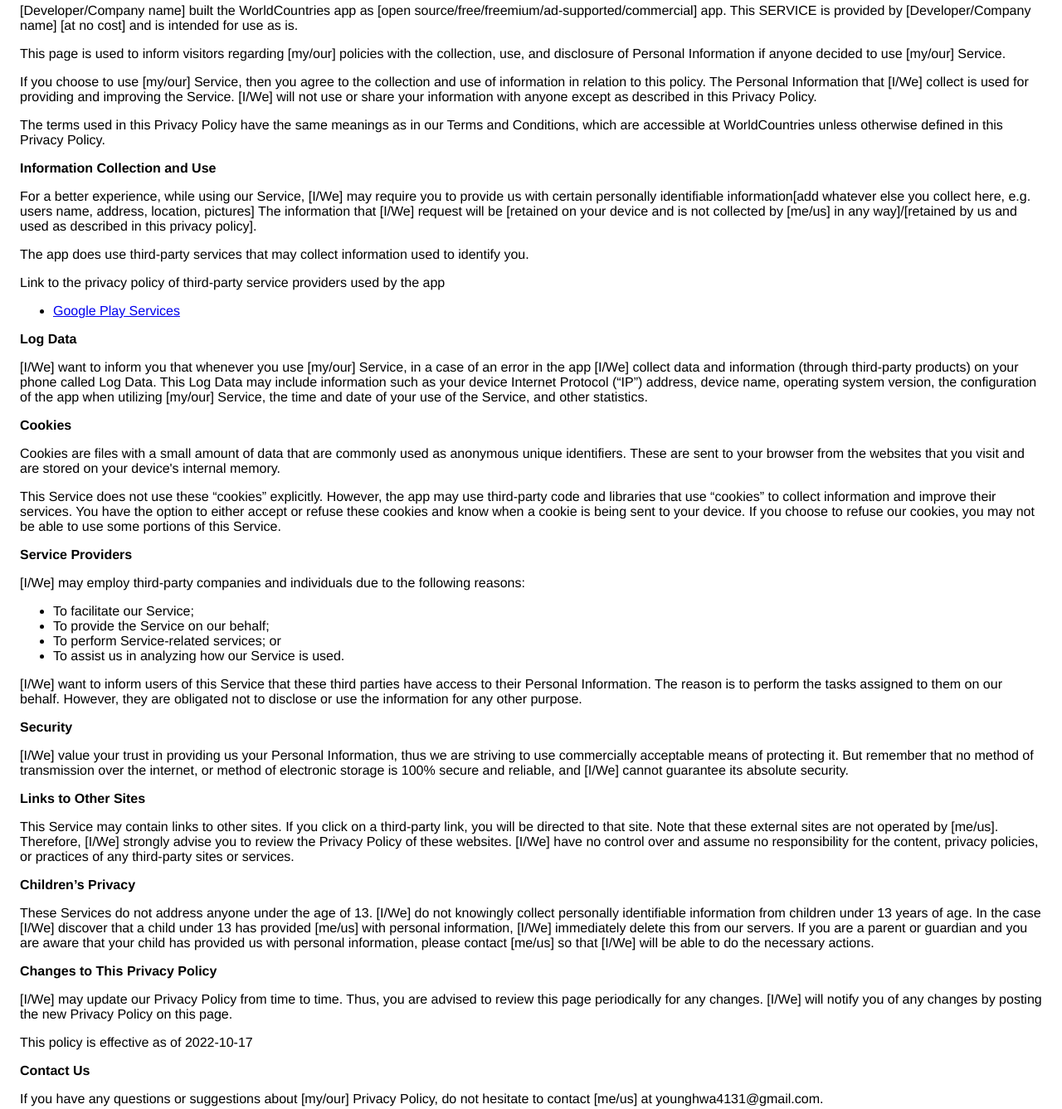
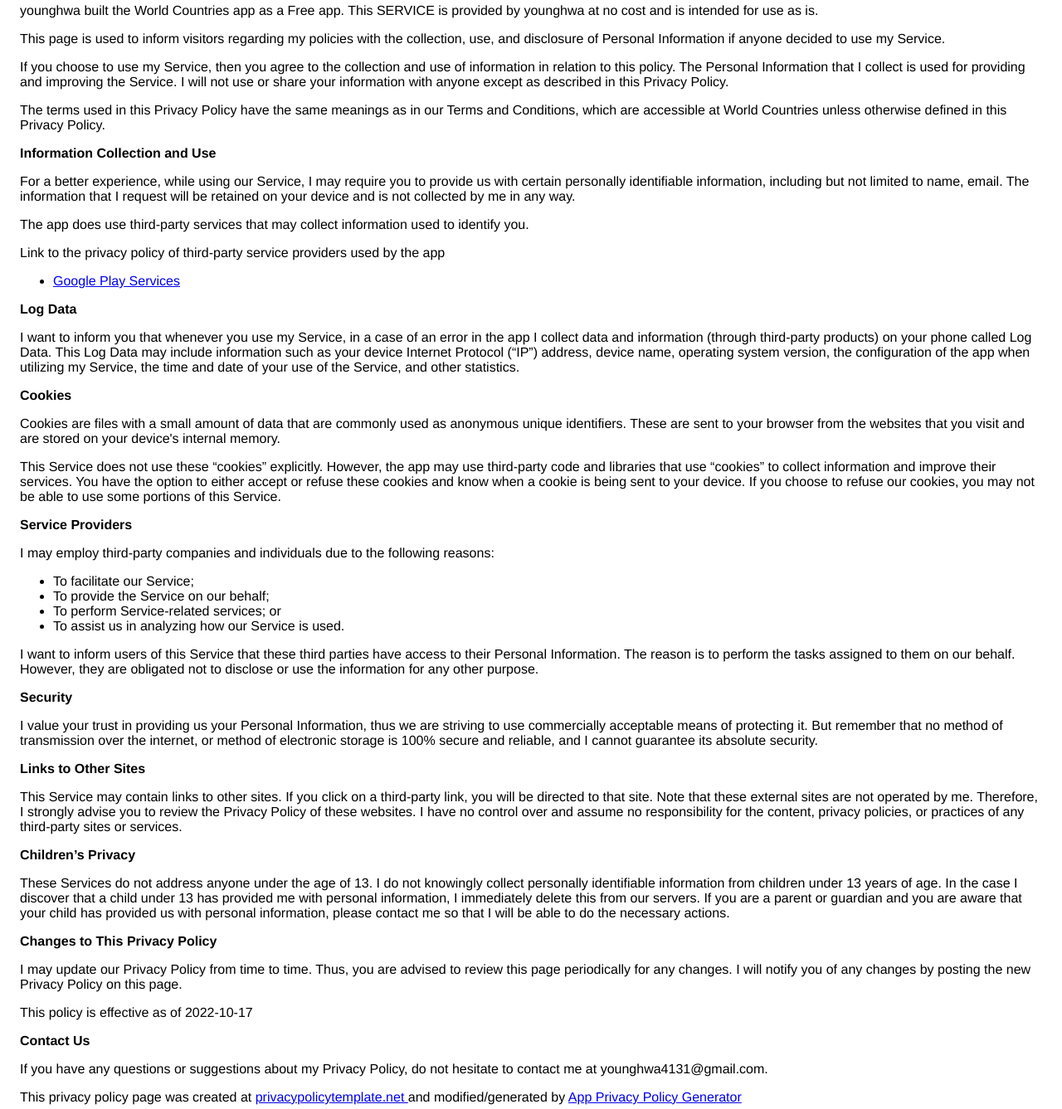
Before and after one commit to yh62/WorldCountries, a plain HTML site: page index.html in a window 1280 px wide. Shown: the part 54-1391 px from the top of the page at 83% size. Drawn offline with Linux system fonts and the light colour scheme.

Commit message:
Update index.html

```diff
--- a/index.html
+++ b/index.html
@@ -8,29 +8,29 @@
     </head>
     <body>
     <strong>Privacy Policy</strong> <p>
-                [Developer/Company name] built the WorldCountries app as
-                [open source/free/freemium/ad-supported/commercial] app. This SERVICE is provided by
-                [Developer/Company name] [at no cost] and is intended for use as
+                  younghwa built the World Countries app as
+                  a Free app. This SERVICE is provided by
+                  younghwa at no cost and is intended for use as
                   is.
                 </p> <p>
-                This page is used to inform visitors regarding [my/our]
+                  This page is used to inform visitors regarding my
                   policies with the collection, use, and disclosure of Personal
-                Information if anyone decided to use [my/our] Service.
+                  Information if anyone decided to use my Service.
                 </p> <p>
-                If you choose to use [my/our] Service, then you agree to
+                  If you choose to use my Service, then you agree to
                   the collection and use of information in relation to this
-                policy. The Personal Information that [I/We] collect is
-                used for providing and improving the Service. [I/We] will not use or share your information with
+                  policy. The Personal Information that I collect is
+                  used for providing and improving the Service. I will not use or share your information with
                   anyone except as described in this Privacy Policy.
                 </p> <p>
                   The terms used in this Privacy Policy have the same meanings
                   as in our Terms and Conditions, which are accessible at
-                WorldCountries unless otherwise defined in this Privacy Policy.
+                  World Countries unless otherwise defined in this Privacy Policy.
                 </p> <p><strong>Information Collection and Use</strong></p> <p>
-                For a better experience, while using our Service, [I/We]
+                  For a better experience, while using our Service, I
                   may require you to provide us with certain personally
-                identifiable information[add whatever else you collect here, e.g. users name, address, location, pictures] The information that
-                [I/We] request will be [retained on your device and is not collected by [me/us] in any way]/[retained by us and used as described in this privacy policy].
+                  identifiable information, including but not limited to name, email. The information that
+                  I request will be retained on your device and is not collected by me in any way.
                 </p> <div><p>
                     The app does use third-party services that may collect
                     information used to identify you.
@@ -38,13 +38,13 @@
                     Link to the privacy policy of third-party service providers used
                     by the app
                   </p> <ul><li><a href="https://www.google.com/policies/privacy/" target="_blank" rel="noopener noreferrer">Google Play Services</a></li><!----><!----><!----><!----><!----><!----><!----><!----><!----><!----><!----><!----><!----><!----><!----><!----><!----><!----><!----><!----><!----><!----><!----><!----><!----><!----><!----></ul></div> <p><strong>Log Data</strong></p> <p>
-                [I/We] want to inform you that whenever you
-                use [my/our] Service, in a case of an error in the app
-                [I/We] collect data and information (through third-party
+                  I want to inform you that whenever you
+                  use my Service, in a case of an error in the app
+                  I collect data and information (through third-party
                   products) on your phone called Log Data. This Log Data may
                   include information such as your device Internet Protocol
                   (“IP”) address, device name, operating system version, the
-                configuration of the app when utilizing [my/our] Service,
+                  configuration of the app when utilizing my Service,
                   the time and date of your use of the Service, and other
                   statistics.
                 </p> <p><strong>Cookies</strong></p> <p>
@@ -61,49 +61,49 @@
                   choose to refuse our cookies, you may not be able to use some
                   portions of this Service.
                 </p> <p><strong>Service Providers</strong></p> <p>
-                [I/We] may employ third-party companies and
+                  I may employ third-party companies and
                   individuals due to the following reasons:
                 </p> <ul><li>To facilitate our Service;</li> <li>To provide the Service on our behalf;</li> <li>To perform Service-related services; or</li> <li>To assist us in analyzing how our Service is used.</li></ul> <p>
-                [I/We] want to inform users of this Service
+                  I want to inform users of this Service
                   that these third parties have access to their Personal
                   Information. The reason is to perform the tasks assigned to
                   them on our behalf. However, they are obligated not to
                   disclose or use the information for any other purpose.
                 </p> <p><strong>Security</strong></p> <p>
-                [I/We] value your trust in providing us your
+                  I value your trust in providing us your
                   Personal Information, thus we are striving to use commercially
                   acceptable means of protecting it. But remember that no method
                   of transmission over the internet, or method of electronic
-                storage is 100% secure and reliable, and [I/We] cannot
+                  storage is 100% secure and reliable, and I cannot
                   guarantee its absolute security.
                 </p> <p><strong>Links to Other Sites</strong></p> <p>
                   This Service may contain links to other sites. If you click on
                   a third-party link, you will be directed to that site. Note
-                that these external sites are not operated by [me/us].
-                Therefore, [I/We] strongly advise you to review the
-                Privacy Policy of these websites. [I/We] have
+                  that these external sites are not operated by me.
+                  Therefore, I strongly advise you to review the
+                  Privacy Policy of these websites. I have
                   no control over and assume no responsibility for the content,
                   privacy policies, or practices of any third-party sites or
                   services.
                 </p> <p><strong>Children’s Privacy</strong></p> <div><p>
                     These Services do not address anyone under the age of 13.
-                [I/We] do not knowingly collect personally
+                    I do not knowingly collect personally
                     identifiable information from children under 13 years of age. In the case
-                [I/We] discover that a child under 13 has provided
-                [me/us] with personal information, [I/We] immediately
+                    I discover that a child under 13 has provided
+                    me with personal information, I immediately
                     delete this from our servers. If you are a parent or guardian
                     and you are aware that your child has provided us with
-                personal information, please contact [me/us] so that
-                [I/We] will be able to do the necessary actions.
+                    personal information, please contact me so that
+                    I will be able to do the necessary actions.
                   </p></div> <!----> <p><strong>Changes to This Privacy Policy</strong></p> <p>
-                [I/We] may update our Privacy Policy from
+                  I may update our Privacy Policy from
                   time to time. Thus, you are advised to review this page
-                periodically for any changes. [I/We] will
+                  periodically for any changes. I will
                   notify you of any changes by posting the new Privacy Policy on
                   this page.
                 </p> <p>This policy is effective as of 2022-10-17</p> <p><strong>Contact Us</strong></p> <p>
-                If you have any questions or suggestions about [my/our]
-                Privacy Policy, do not hesitate to contact [me/us] at younghwa4131@gmail.com.
+                  If you have any questions or suggestions about my
+                  Privacy Policy, do not hesitate to contact me at younghwa4131@gmail.com.
                 </p> <p>This privacy policy page was created at <a href="https://privacypolicytemplate.net" target="_blank" rel="noopener noreferrer">privacypolicytemplate.net </a>and modified/generated by <a href="https://app-privacy-policy-generator.nisrulz.com/" target="_blank" rel="noopener noreferrer">App Privacy Policy Generator</a></p>
     </body>
     </html>
```
Lines whose indentation alone changed are shown as unchanged.
